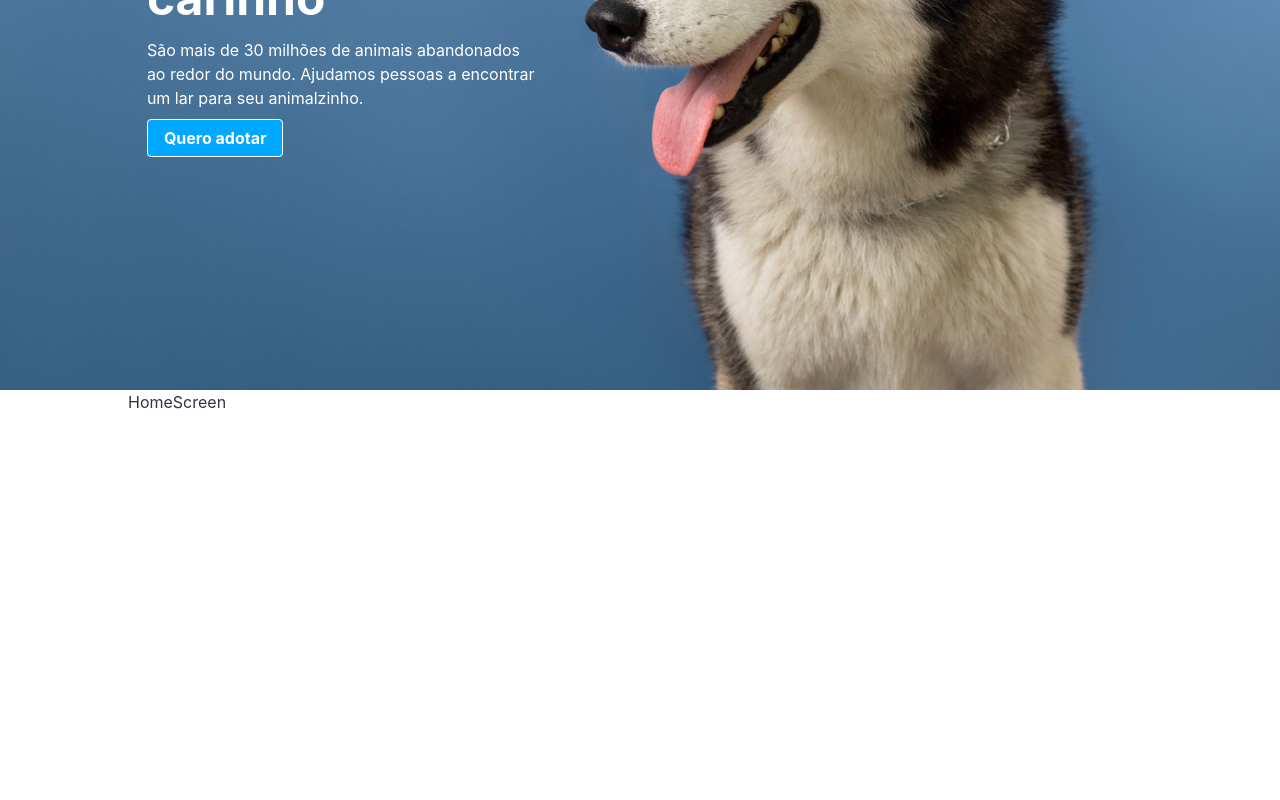
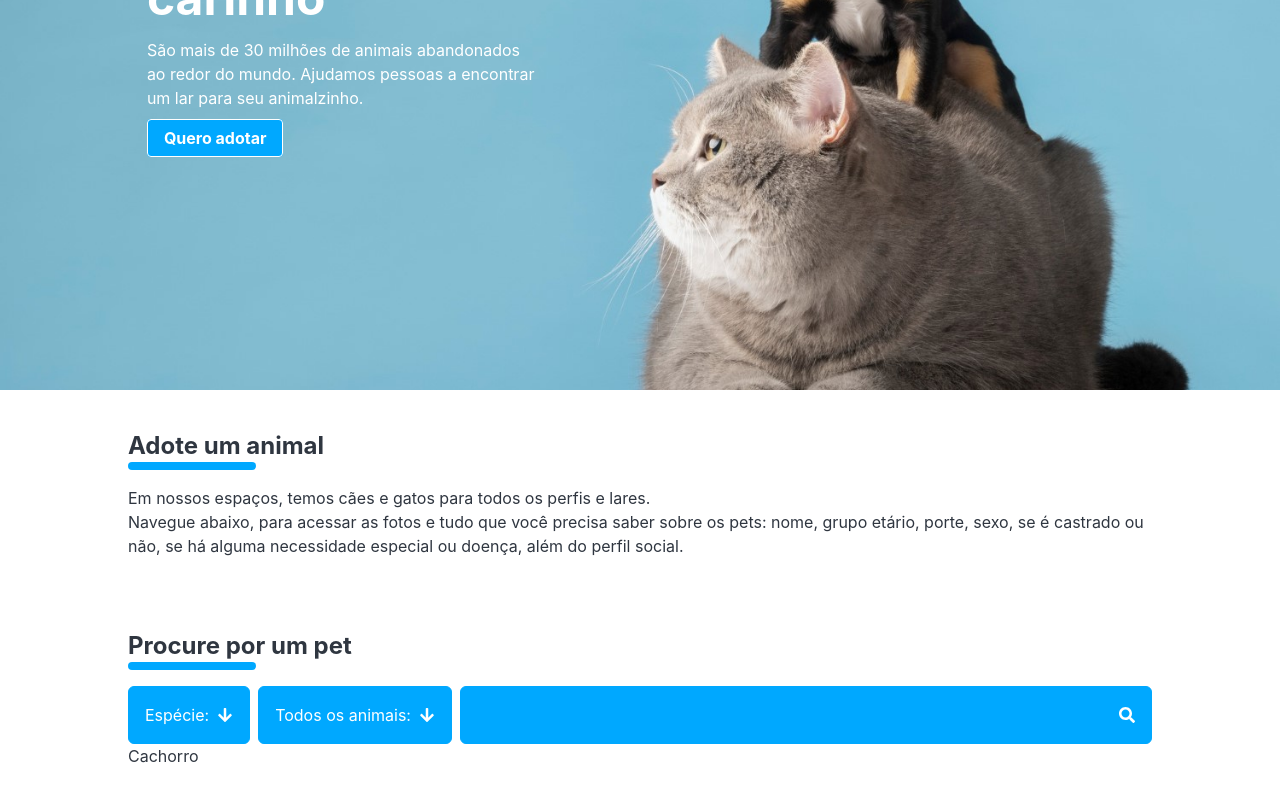
Before and after one commit to AlesonTalis/projeto-faculdade-adote-seu-pet, a React (Vite) app: page / in a window 1280 px wide. Shown: the part 410-1210 px from the top of the page. Before the commit the page ends 824 px from the top, so only its background shows below. Built offline with nearby package versions, Linux system fonts and the light colour scheme.

Commit message:
barra de busca

```diff
--- a/package.json
+++ b/package.json
@@ -10,6 +10,7 @@
   "dependencies": {
     "react": "^18.0.0",
     "react-dom": "^18.0.0",
+    "react-icons": "^4.4.0",
     "react-router-dom": "^6.3.0"
   },
   "devDependencies": {
--- /dev/null
+++ b/src/ScreenParts/DropDownInput/index.jsx
@@ -0,0 +1,46 @@
+import React, {
+    useState
+} from 'react'
+
+
+import {FaArrowDown} from 'react-icons/fa'
+
+
+function DropDown({
+    dtitle = "",
+    dvalues,
+    showIcon = true,
+    dselected = (index) => {}
+}) {
+    const [opened, setOpened] = useState(false)
+
+    // console.log(dvalues)
+    return (
+        <div
+            className={"Dropdown" + (opened ? " opened" : "")}
+        >
+            <button
+                className="Dropdown-title row items-center gap-2"
+                onClick={() => setOpened(o => !o)}
+            >
+                <span>{dtitle}</span>
+                {showIcon && <FaArrowDown />}
+            </button>
+            <div className="Dropdown-content">
+                {Array.isArray(dvalues) && dvalues.map((value, index) => (
+                        <button
+                            className="Dropdown-item"
+                            key={index}
+                            onClick={() => {
+                                dselected(index)
+                                setOpened(false)
+                            }}
+                        >{value}</button>
+                    )
+                )}
+            </div>
+        </div>
+    )
+}
+
+export default DropDown
--- a/src/ScreenParts/PageBanner/index.jsx
+++ b/src/ScreenParts/PageBanner/index.jsx
@@ -25,21 +25,21 @@ const banner_texts = [
 function PageBanner() {
     const [banner_text, setBannerText] = useState(banner_texts[0])
 
-    useEffect(() => {
-        const interval = setInterval(() => {
-            const index = banner_texts.indexOf(banner_text)
-            const next_index = index + 1
-            const next_banner_text = banner_texts[next_index]
+    // useEffect(() => {
+    //     const interval = setInterval(() => {
+    //         const index = banner_texts.indexOf(banner_text)
+    //         const next_index = index + 1
+    //         const next_banner_text = banner_texts[next_index]
 
-            if (next_banner_text) {
-                setBannerText(next_banner_text)
-            } else {
-                setBannerText(banner_texts[0])
-            }
-        }, 5000)
+    //         if (next_banner_text) {
+    //             setBannerText(next_banner_text)
+    //         } else {
+    //             setBannerText(banner_texts[0])
+    //         }
+    //     }, 5000)
 
-        return () => clearInterval(interval)
-    }, [banner_text])
+    //     return () => clearInterval(interval)
+    // }, [banner_text])
 
   return (
     <div className="Banner">
--- /dev/null
+++ b/src/ScreenParts/SearchArea/index.jsx
@@ -0,0 +1,56 @@
+import React, {
+    useState
+} from 'react'
+import DropDown from '../DropDownInput'
+import TextInput from '../TextInput'
+
+const animalSpecies = [
+    'Cachorro',
+    'Gato',
+]
+const todosAnimais = [
+    'Cachorro',
+    'Gato',
+    'Coelho'
+]
+
+function Search() {
+    const [animalSpecie, setAnimalSpecie] = useState(0)
+    const [animais, setAnimais] = useState(0)
+
+  return (
+    <div className="Content-area">
+        <h1>Procure por um pet</h1>
+        <div className="Content-object">
+            <div className="Content-row">
+                <DropDown
+                    dtitle="Espécie:"
+                    dvalues={animalSpecies}
+                    dselected={(index) => setAnimalSpecie(index)}
+                />
+                <DropDown
+                    dtitle="Todos os animais:"
+                    dvalues={todosAnimais}
+                    dselected={(index) => setAnimais(index)}
+                />
+
+                <TextInput
+                    submit={true}
+                    submitText={(text) => {
+                        console.log(`"${text}" + ${animalSpecies[animalSpecie]} + ${todosAnimais[animais]}`)
+                    }}
+                />
+            </div>
+            <div className="Content-grid">
+                <div className="Content-grid-item">
+                    <div className="Content-grid-item-title">
+                        <h2>Cachorro</h2>
+                    </div>
+                </div>
+            </div>
+        </div>
+    </div>
+  )
+}
+
+export default Search
--- /dev/null
+++ b/src/ScreenParts/TextInput/index.jsx
@@ -0,0 +1,37 @@
+import React, {
+    useState
+} from 'react'
+
+import {FaSearch} from 'react-icons/fa'
+
+function TextInput({
+    className = "w-auto self-stretch",
+    title = '',
+    submit = false,
+    submitText = (text) => {}
+}) {
+    const [text, setText] = useState('')
+
+    return (
+        <div className={"Textinput " + className}>
+            <label className="Textinput-title">{title}</label>
+            <input
+                className="Textinput-input"
+                type="text"
+                value={text}
+                onChange={(e) => setText(e.target.value)}
+            />
+            {submit && <button
+                className="Textinput-submit"
+                onClick={(e) => {
+                    e.preventDefault()
+                    submitText(text)
+                }}
+            >
+                <FaSearch />
+            </button>}
+        </div>
+    )
+}
+
+export default TextInput
--- a/src/ScreenParts/index.js
+++ b/src/ScreenParts/index.js
@@ -6,3 +6,11 @@ export {
 export {
     default as Banner
 } from './PageBanner'
+
+export {
+    default as Search
+} from './SearchArea'
+
+export {
+    default as TextInput
+} from './TextInput'
--- a/src/Screens/HomeScreen/index.jsx
+++ b/src/Screens/HomeScreen/index.jsx
@@ -1,7 +1,7 @@
 import React from 'react'
 
 import {
-    Banner
+    Banner, Search
 } from '../../ScreenParts'
 
 function HomeScreen() {
@@ -9,7 +9,14 @@ function HomeScreen() {
         <>
             <Banner />
             <div className="Content">
-                <h1>HomeScreen</h1>
+                <div className="Content-area">
+                    <h1>Adote um animal</h1>
+                    <div className="Content-object">
+                        <p>Em nossos espaços, temos cães e gatos para todos os perfis e lares.</p>
+                        <p>Navegue abaixo, para acessar as fotos e tudo que você precisa saber sobre os pets: nome, grupo etário, porte, sexo, se é castrado ou não, se há alguma necessidade especial ou doença, além do perfil social.</p>
+                    </div>
+                </div>
+                <Search/>
             </div>
         </>
     )
--- a/src/index.css
+++ b/src/index.css
@@ -34,6 +34,10 @@ code {
     justify-content: center;
     align-items: center;
 }
+
+
+.row {@apply flex flex-row;}
+
 
 .App
 {
@@ -134,3 +138,81 @@ code {
 {
     @apply bg-primary text-white border-white font-bold py-2 px-4 rounded relative hover:translate-y-2 focus:outline-none active:translate-y-2;
 }
+
+.Content-area
+{
+    @apply flex flex-col mt-8 mb-4 relative;
+}
+.Content-area h1
+{
+    @apply font-bold text-2xl py-2 relative mb-4;
+}
+.Content-area h1::before{
+    content: '';
+
+    @apply absolute bottom-0 left-0 w-32 h-2 bg-primary rounded-lg block;
+}
+.Content .Content-object
+{
+    @apply pb-4 relative;
+}
+.Content-row
+{
+    @apply flex flex-row gap-2;
+}
+.Content-grid
+{
+    display: grid;
+    grid-template-columns: repeat(auto-fit, minmax(300px, 1fr));
+    grid-gap: 1rem;
+}
+
+
+
+
+
+.Dropdown{
+    @apply flex p-4 border-primary border rounded-md text-primary bg-white relative;
+}
+.Dropdown .Dropdown-content
+{
+    @apply flex-col absolute top-full left-0 w-56 z-50 hidden border-primary border text-primary bg-white;
+    left: -1px;
+}
+.Dropdown.opened .Dropdown-content
+{
+    @apply flex;
+}
+.Dropdown.opened
+{
+    border-bottom-left-radius: 0;
+    border-bottom-right-radius: 0;
+}
+.Dropdown-content .Dropdown-item
+{
+    @apply px-4 py-2;
+}
+
+
+.Textinput
+{
+    @apply flex flex-row border-primary border rounded-md text-primary bg-white relative flex-1;
+}
+.Textinput .Textinput-input
+{
+    @apply p-4 bg-transparent border-0 outline-none flex-1
+}
+.Textinput .Textinput-submit
+{
+    @apply p-4
+}
+
+
+
+
+
+
+.Textinput, .Dropdown, .Dropdown .Dropdown-content
+{
+    @apply border-primary border text-white bg-primary
+}
```
Also changed, not shown: 1 other file (tests, documents, lock files or other folders).
